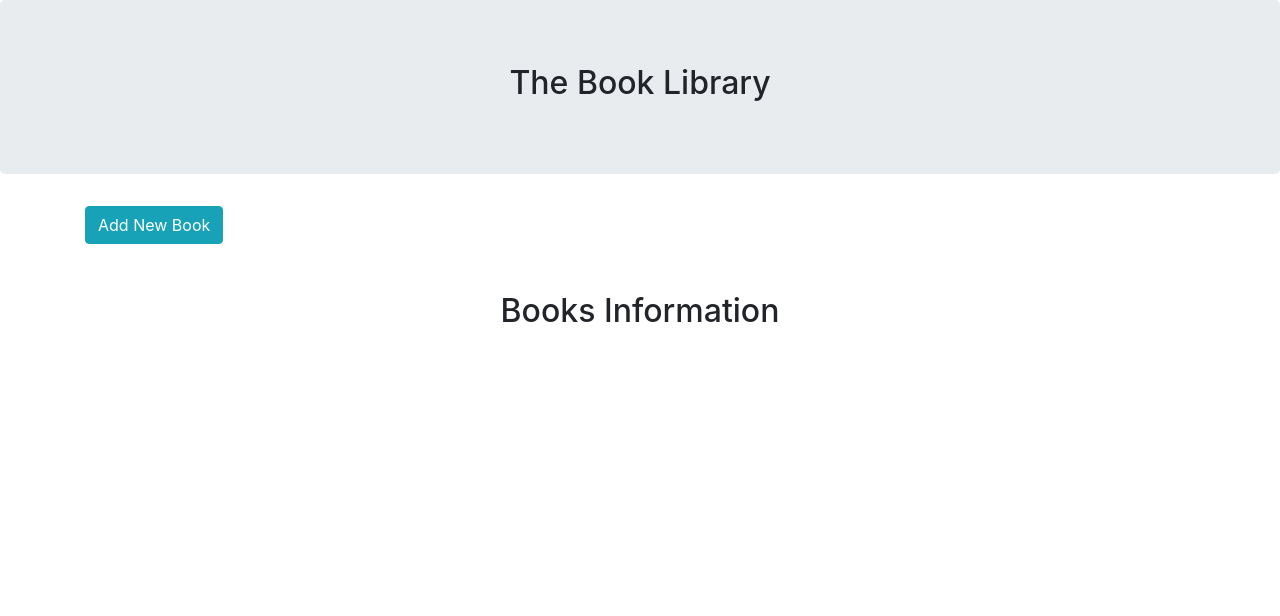
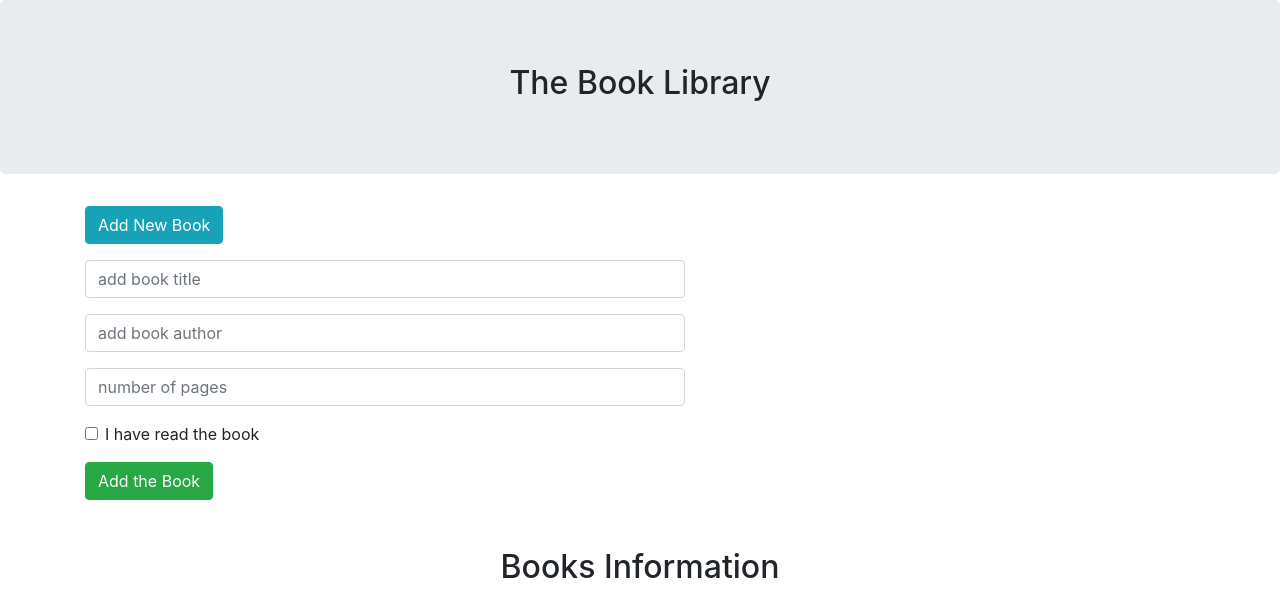
Before and after one commit to Abhigyan001/Library, a plain HTML site: page index.html in a window 1280 px wide. Drawn offline with Linux system fonts and the light colour scheme.

Commit message:
Add style on the form & apply toggle effect on the Add New Book button

```diff
--- a/css/styles.css
+++ b/css/styles.css
@@ -0,0 +1,7 @@
+.show-form {
+  display: none;
+}
+
+.add-book-form {
+  max-width: 600px;
+}
--- a/index.html
+++ b/index.html
@@ -17,17 +17,18 @@
       <div class="add-book-form mt-3">
         <form id="book-details-form">
           <div class="form-group">
-            <input type="text" id="book-title" placeholder="add book title" required/>
+            <input type="text" class="form-control" id="book-title" placeholder="add book title" required/>
           </div>
           <div class="form-group">
-            <input type="text" id="book-author" placeholder="add book author" required/>
+            <input type="text" class="form-control" id="book-author" placeholder="add book author" required/>
           </div>
           <div class="form-group">
-            <input type="number" id="book-pages" placeholder="number of pages" required/>
+            <input type="number" class="form-control" id="book-pages" placeholder="number of pages" required/>
           </div>
-          <div class="form-group">
-            <input type="checkbox" id="read-book">
-            <p>Check the box if you have read the book.</p>
+          <div class="form-check">
+            <label for="read-book" class="form-check-label">
+              <input type="checkbox" class="form-check-input" id="read-book"> I have read the book
+            </label>
           </div>
 
 
--- a/scripts/main.js
+++ b/scripts/main.js
@@ -14,12 +14,9 @@ function Book(title, author, no_of_pages = 0, have_read = false) {
   this.have_read = have_read;
 }
 
-// hide form
-form.style.display = 'none';
-
 // display form
 addBook.addEventListener('click', function() {
-  form.style.display = 'block';
+  form.classList.toggle('show-form');
 });
 
 function addBookToLibrary(e)  {
```
